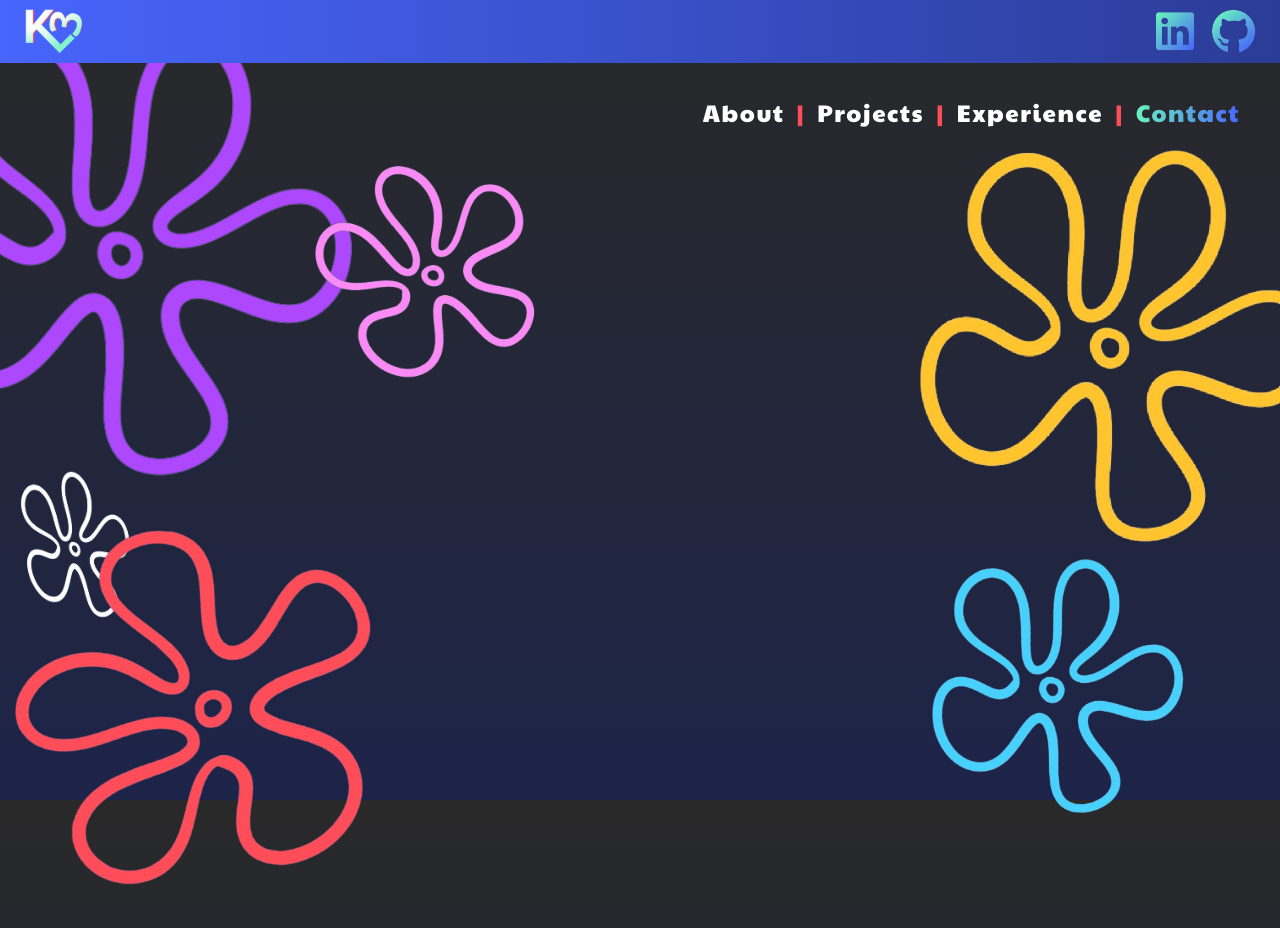
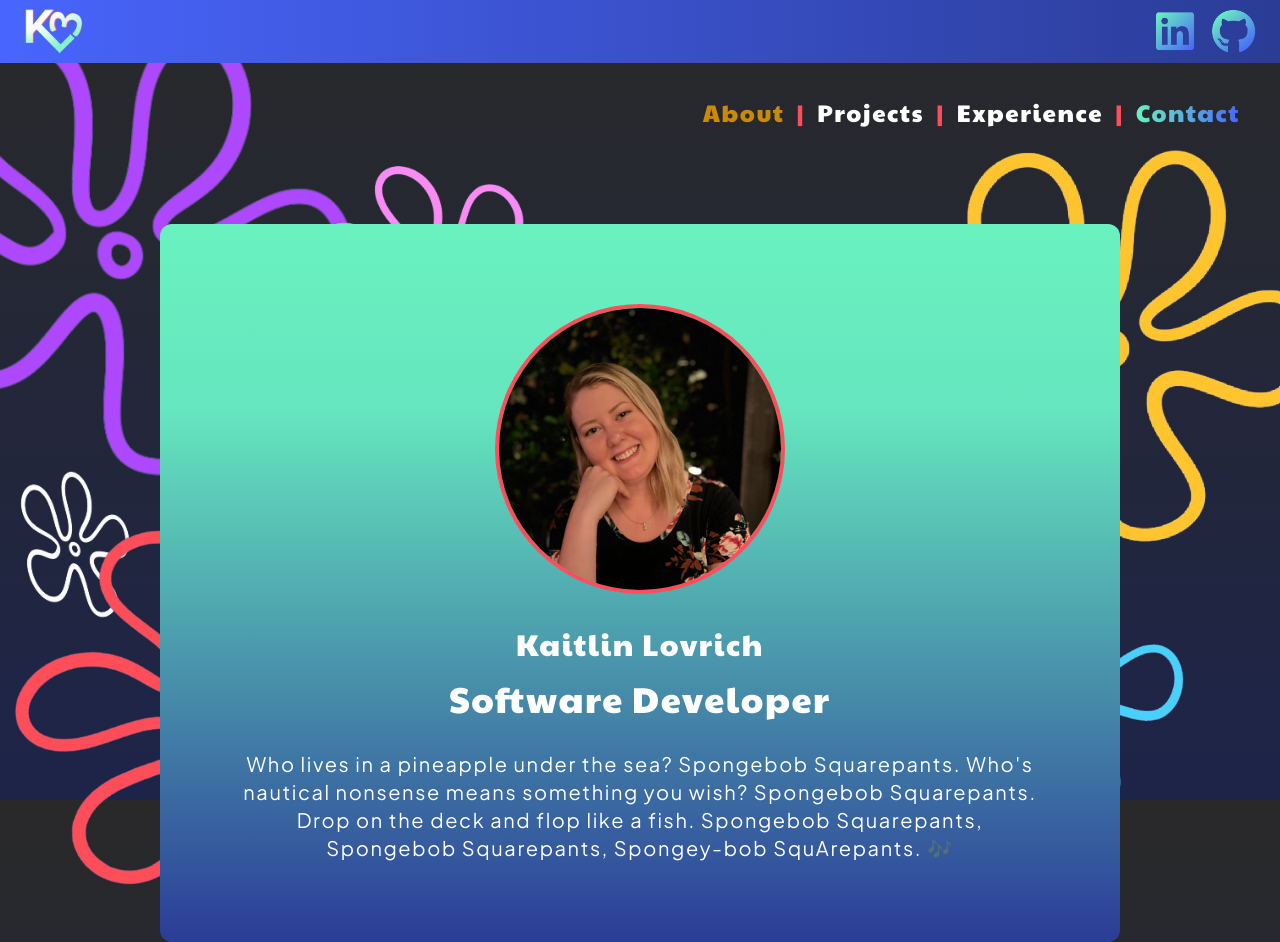
Before and after one commit to kaitlin-lovrich/Kaitlin-Lovrich-Portfolio, a React (Vite) app: page / in a window 1280 px wide. Built offline with nearby package versions, Linux system fonts and the light colour scheme.

Commit message:
Style home page layout

```diff
--- /dev/null
+++ b/src/components/About.tsx
@@ -0,0 +1,31 @@
+export default function About() {
+    return (
+        <div className="absolute inset-0">
+            <div className="flex justify-center items-center text-center flex-col relative z-30 mx-auto mt-9 sm:mt-20 md:mt-24 w-[90%] sm:w-[85%] md:w-[80%] lg:w-[75%] xl:w-[75%] xl:max-w-[1145px]   bg-custom-gradient-3 rounded-xl text-white font-heading py-8 sm:py-14 md:py-20 gap-5 sm:gap-8">
+                <div className="h-[200px] md:h-[230px] lg:h-[260px] xl:h-[290px] w-[200px] md:w-[230px] lg:w-[260px] xl:w-[290px] rounded-full border-4 border-coral overflow-hidden">
+                    <img
+                        src="./kaitlin-lovrich-profile-picture.png"
+                        alt="kaitlin lovrich profile picture"
+                        className="w-full"
+                    />
+                </div>
+                <div>
+                    <p className="text-xl sm:text-2xl md:text-3xl pb-1.5 sm:pb-4 ">
+                        Kaitlin Lovrich
+                    </p>
+                    <h1 className="text-2xl sm:text-3xl md:text-4xl">
+                        Software Developer
+                    </h1>
+                </div>
+
+                <p className="font-body text-base sm:text-lg md:text-xl w-[310px] sm:w-[485px] md:w-[555px] lg:w-[675px] xl:w-[795px]">
+                    Who lives in a pineapple under the sea? Spongebob
+                    Squarepants. Who's nautical nonsense means something you
+                    wish? Spongebob Squarepants. Drop on the deck and flop like
+                    a fish. Spongebob Squarepants, Spongebob Squarepants,
+                    Spongey-bob SquArepants. 🎶
+                </p>
+            </div>
+        </div>
+    );
+}
--- a/src/components/Background.tsx
+++ b/src/components/Background.tsx
@@ -37,5 +37,3 @@ export default function Background() {
         </div>
     );
 }
-// coral top-[390px] sm:top-[648px]
-// blue top-[442px] sm:top-[698px]
--- a/src/components/Header.tsx
+++ b/src/components/Header.tsx
@@ -4,7 +4,7 @@ import "../index.css";
 export default function Header() {
     return (
         <>
-            <nav className="fixed top-0 w-full z-20 py-2 px-6 bg-custom-gradient-2 text-white">
+            <nav className="fixed top-0 w-full z-50 py-2 px-6 bg-custom-gradient-2 text-white">
                 <ul className="flex justify-between w-full">
                     <li className="self-center">
                         <Link to="/" className="text-blue-purple-gradient">
@@ -48,10 +48,10 @@ export default function Header() {
                     </li>
                 </ul>
             </nav>
-            <aside className="relative z-10">
+            <aside className="relative z-40">
                 <nav className="flex justify-center md:justify-end px-3 sm:px-10">
                     <ul className="flex gap-1 sm:gap-3 pt-24 font-heading text-white text-lg sm:text-2xl">
-                        <li className=" text-white">
+                        <li className=" text-white sm:text-red-200 md:text-green-200 lg:text-red-800 xl:text-yellow-600">
                             <Link to="/">About</Link>
                         </li>
                         <span className=" text-coral">|</span>
@@ -63,7 +63,7 @@ export default function Header() {
                             <Link to="/">Experience</Link>
                         </li>
                         <span className=" text-coral">|</span>
-                        <li className=" gradient-text">
+                        <li className="gradient-text">
                             <Link to="/">Contact</Link>
                         </li>
                     </ul>
--- a/src/pages/HomePage.tsx
+++ b/src/pages/HomePage.tsx
@@ -1,9 +1,11 @@
+import About from "../components/About";
 import Background from "../components/Background";
 
 export default function HomePage() {
     return (
-        <div className="">
+        <div className="relative">
             <Background />
+            <About />
         </div>
     );
 }
--- a/tailwind.config.js
+++ b/tailwind.config.js
@@ -11,6 +11,8 @@ export default {
             "custom-gradient-1": "linear-gradient(#292929 0%, #1D2449 100%)",
             "custom-gradient-2":
                 "linear-gradient(to right, rgb(72,101,253), rgb(43,60,150))",
+            "custom-gradient-3":
+                "linear-gradient(#69F1C0 0%, #65E6BE 26%, #2B3C97 100%)",
         },
 
         extend: {
```
Also changed, not shown: noemptyheading/index.ts (deleted, +0 -14 lines), noemptyheading/rules/required-h1.ts (deleted, +0 -94 lines), public/kaitlin-lovrich-profile-picture.png (added).
